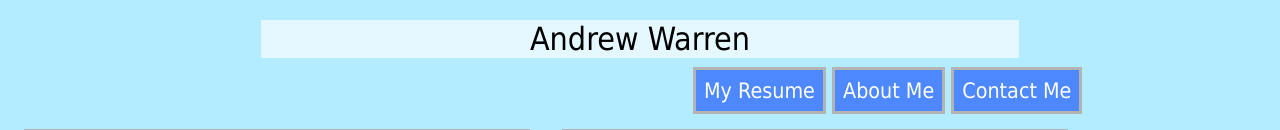
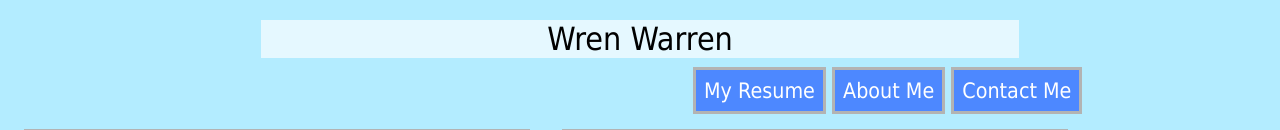
Before and after one commit to drewcark/drewcark.github.io, a plain HTML site: page index.html in a window 1280 px wide. Shown: the top 130 px of the page. Drawn offline with Linux system fonts and the light colour scheme.

Commit message:
Update index.html

```diff
--- a/index.html
+++ b/index.html
@@ -2,11 +2,11 @@
 <html>
 	<head>
 		<link rel="stylesheet" type="text/css" href="style.css" />
-		<title> Andrew Warren on Github </title>
+		<title> Wren Warren on Github </title>
 	</head>
 	<body>
 		<h1>
-			Andrew Warren
+			Wren Warren
 		</h1>
 		<h2>
 			<div class="mainlinks">
```
